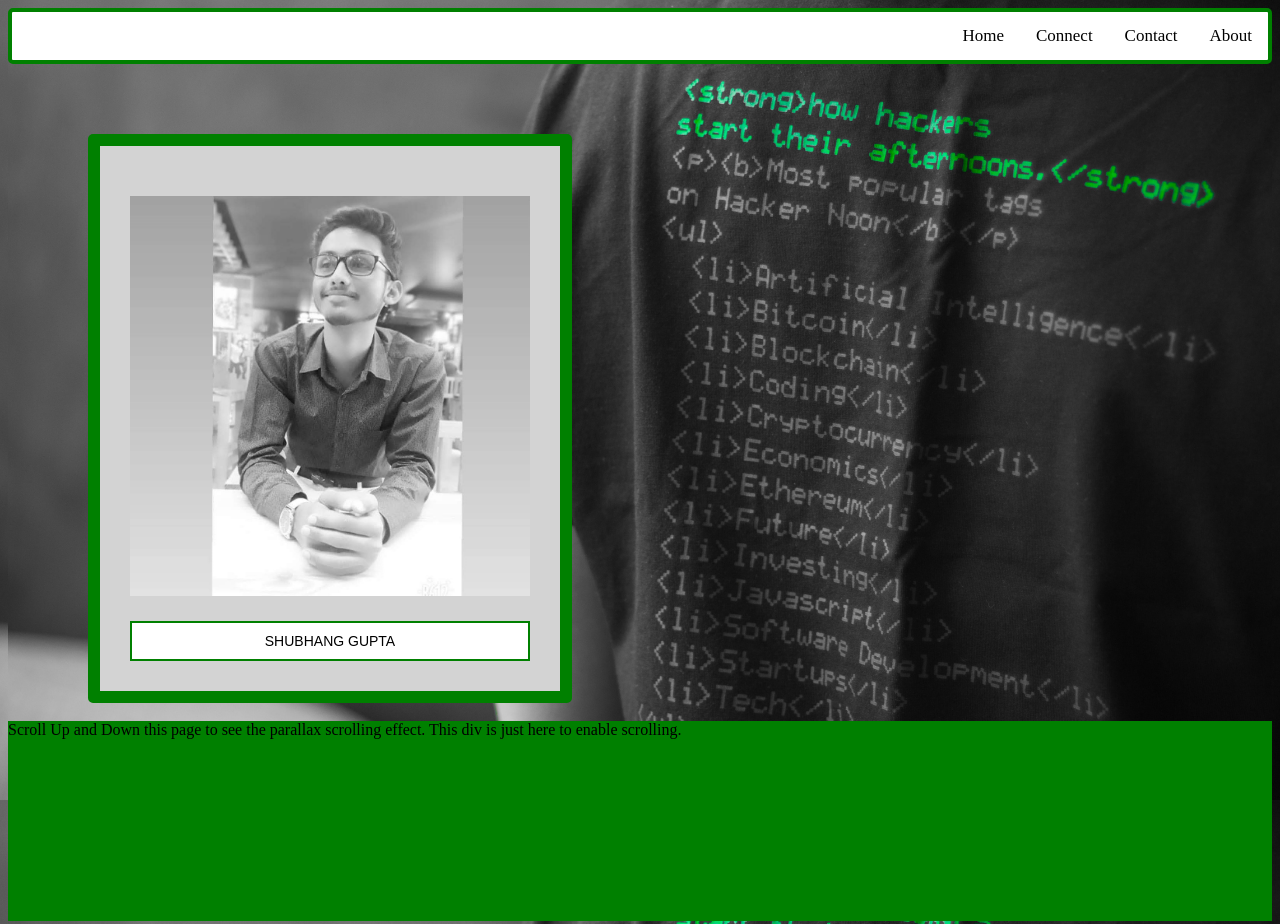
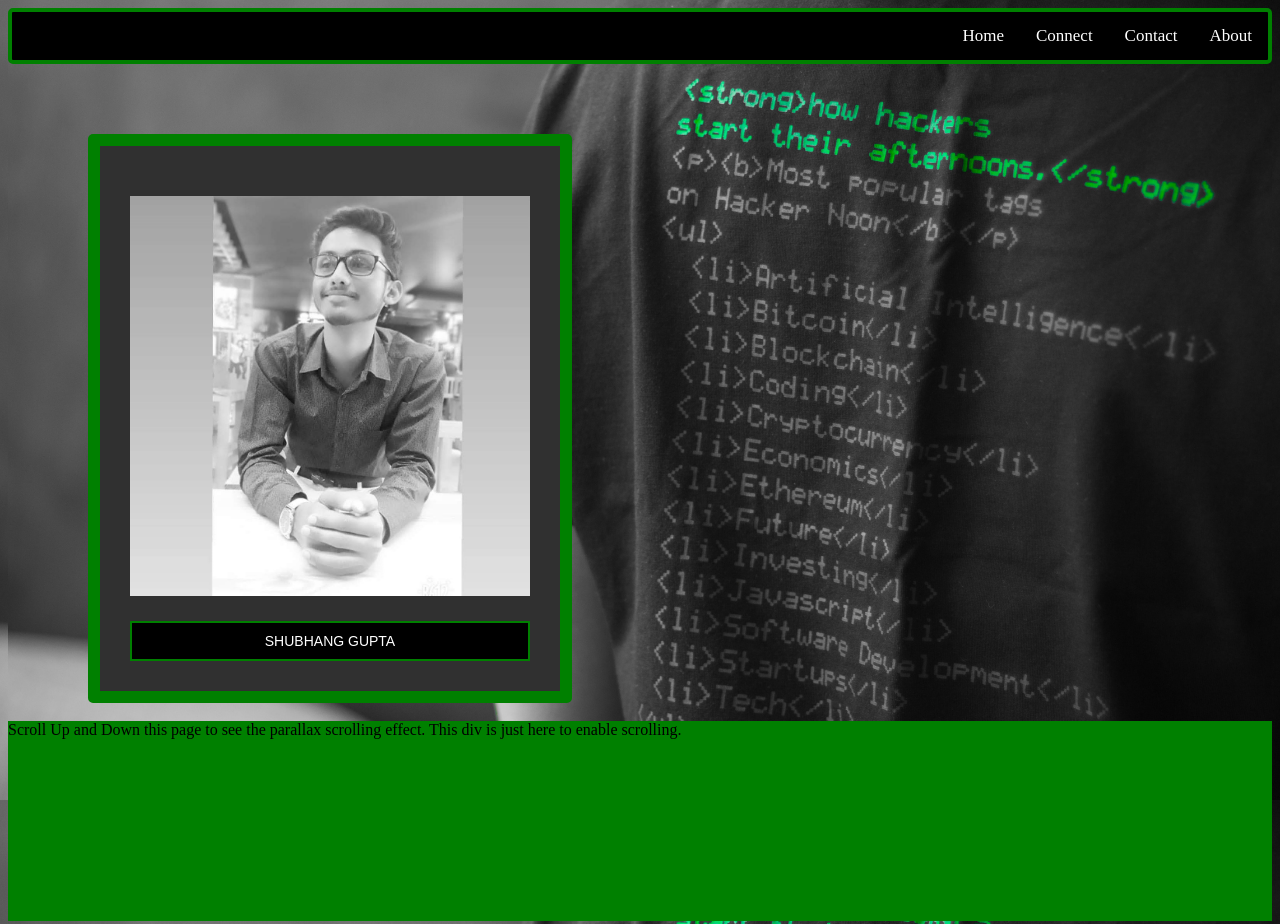
Before and after one commit to jarvis-1805/jarvis-1805.github.io, a plain HTML site: page index.html in a window 1280 px wide. Shown: the top 924 px of the page. Drawn offline with Linux system fonts and the light colour scheme.

Commit message:
Updated the color to black

```diff
--- a/CSS/stylesheet.css
+++ b/CSS/stylesheet.css
@@ -21,14 +21,14 @@ body, html
 .topnav
 {
 	overflow: hidden;
-	background-color: white;
+	background-color: black;
 	border: 4px solid green;
 	border-radius: 5px;
 }
 .topnav a
 {
 	float: right;
-	color: black;
+	color: white;
 	text-align: center;
 	padding: 14px 16px;
 	text-decoration: none;
@@ -47,7 +47,7 @@ body, html
 }
 .center
 {
-	background-color: lightgrey;
+	background-color: #303030;
 	width: 400px;
 	border: 12px solid green;
 	padding: 30px;
@@ -62,7 +62,7 @@ body, html
 .button
 {
 	border: 2px solid green;
-	color: black;
+	color: white;
 	height:40px;
 	width:400px;
 	text-align: center;
@@ -71,7 +71,7 @@ body, html
 	font-size: 14px;
 	margin: auto;
 	cursor: pointer;
-	background-color: white;
+	background-color: black;
 	transition-duration: 0.4s;
 }
 .button:hover
```
